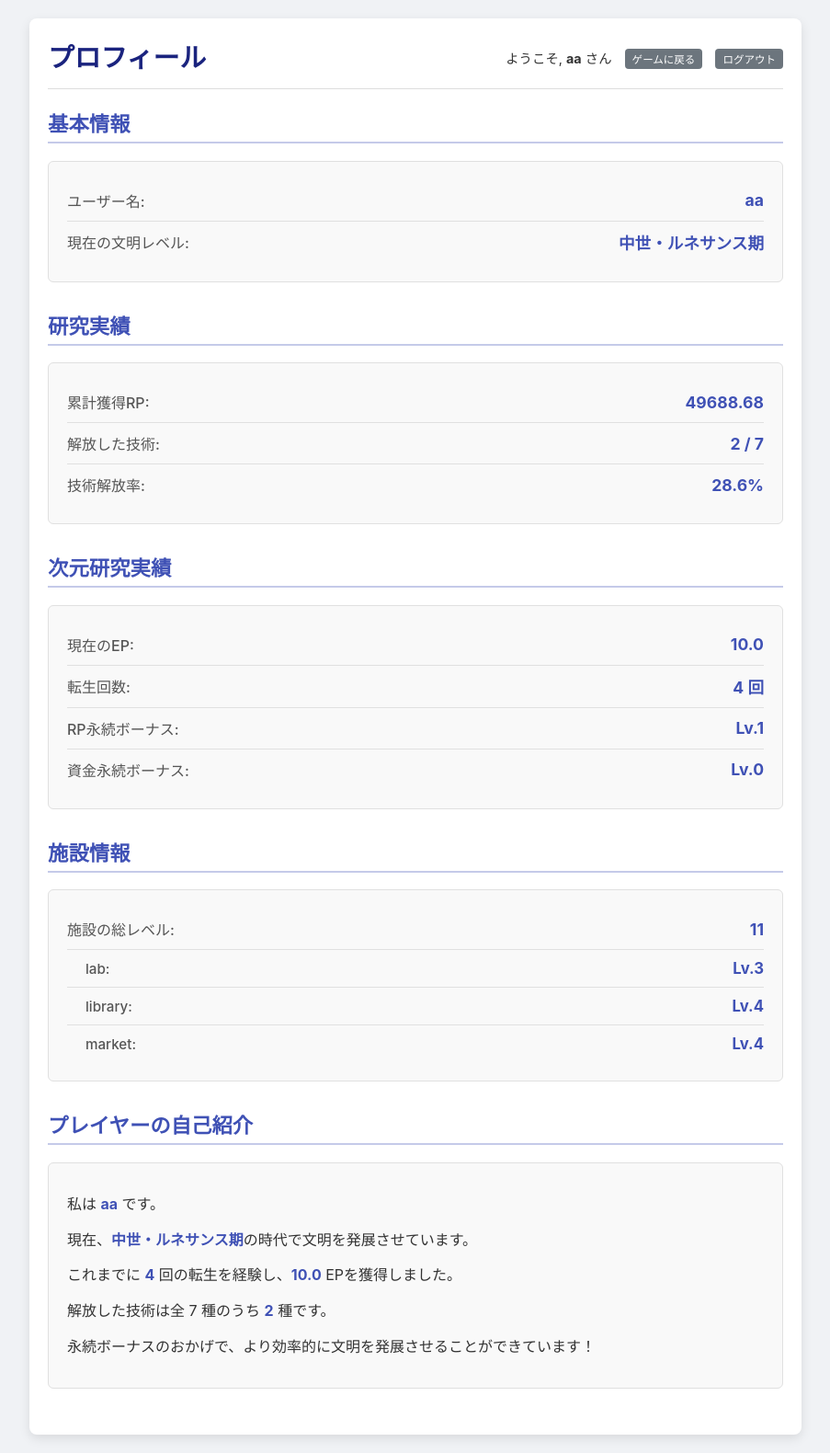
After one commit to kmkm10/project-genesis, a Flask app: page /profile in a window 1280 px wide. The commit adds this page. Shown: the whole page at 92% size, without its empty margins (188-1091 px from the left). Run offline with Flask 3, Linux system fonts and the light colour scheme; a user stored in the database is signed in; data comes from the database, SQL or seed files in the repository; both versions use the stored data as it was before the commit; some libraries are stand-ins or nearby versions.

Commit message:
Add profile page with user statistics and introduction
Co-authored-by: kmkm10 <55736659+kmkm10@users.noreply.github.com>

```diff
--- a/app.py
+++ b/app.py
@@ -173,6 +173,55 @@ def reset_password(token):
 @login_required
 def index(): return render_template('index.html')
 
+@app.route('/profile')
+@login_required
+def profile():
+    """プロフィールページを表示"""
+    conn = None
+    try:
+        conn = get_db_connection()
+        cur = get_cursor(conn)
+        ph = get_sql_placeholder()
+        user_id = session['user_id']
+
+        # ユーザー情報を取得
+        cur.execute(f'SELECT * FROM users WHERE id = {ph}', (user_id,))
+        user = cur.fetchone()
+
+        # プレイヤー情報を取得
+        cur.execute(f'SELECT * FROM players WHERE user_id = {ph}', (user_id,))
+        player = cur.fetchone()
+
+        if not user or not player:
+            flash('プロフィール情報が見つかりません。', 'error')
+            return redirect(url_for('index'))
+
+        # プロフィール情報を整形
+        profile_data = {
+            'username': user['username'],
+            'total_rp_earned': player['total_rp_earned'],
+            'evolution_points': player['evolution_points'],
+            'genesis_shifts': player['genesis_shifts'],
+            'civilization_level': player['civilization_level'],
+            'civilization_name': CIVILIZATION_LEVELS[player['civilization_level']]['name'],
+            'unlocked_tech_count': len(json.loads(player['unlocked_technologies'])),
+            'total_tech_count': len(TECHNOLOGIES),
+            'facility_levels': json.loads(player['facility_levels']),
+            'total_facility_levels': sum(json.loads(player['facility_levels']).values()),
+            'perm_bonus_rp_level': player['perm_bonus_rp_level'],
+            'perm_bonus_money_level': player['perm_bonus_money_level'],
+        }
+
+        return render_template('profile.html', profile=profile_data)
+    except Exception as e:
+        print(f"Profile Error: {e}")
+        flash('プロフィール表示中にエラーが発生しました。', 'error')
+        return redirect(url_for('index'))
+    finally:
+        if conn:
+            cur.close()
+            conn.close()
+
 @app.route('/api/gamestate')
 @login_required
 def get_gamestate():
--- a/static/css/style.css
+++ b/static/css/style.css
@@ -248,3 +248,61 @@ footer {
     font-weight: bold;
     color: #3f51b5;
 }
+
+/* プロフィールページ用スタイル */
+.profile-container {
+    max-width: 800px;
+    margin: 0 auto;
+}
+
+.profile-section {
+    margin-bottom: 30px;
+}
+
+.profile-card {
+    background-color: #f9f9f9;
+    border: 1px solid #e0e0e0;
+    border-radius: 6px;
+    padding: 20px;
+}
+
+.profile-item {
+    display: flex;
+    justify-content: space-between;
+    align-items: center;
+    padding: 10px 0;
+    border-bottom: 1px solid #e0e0e0;
+}
+
+.profile-item:last-child {
+    border-bottom: none;
+}
+
+.profile-label {
+    font-weight: 500;
+    color: #555;
+}
+
+.profile-value {
+    font-weight: bold;
+    color: #3f51b5;
+    font-size: 1.1em;
+}
+
+.profile-facility {
+    padding-left: 20px;
+    font-size: 0.95em;
+}
+
+.profile-intro {
+    line-height: 1.8;
+}
+
+.profile-intro p {
+    margin: 10px 0;
+    color: #333;
+}
+
+.profile-intro strong {
+    color: #3f51b5;
+}
--- a/templates/index.html
+++ b/templates/index.html
@@ -22,6 +22,7 @@
                 </div>
                 <div class="user-info">
                     <span>ようこそ, <strong>{{ session.username }}</strong> さん</span>
+                    <a href="{{ url_for('profile') }}" class="logout-btn">プロフィール</a>
                     <a href="{{ url_for('logout') }}" class="logout-btn">ログアウト</a>
                 </div>
             </div>
--- /dev/null
+++ b/templates/profile.html
@@ -0,0 +1,127 @@
+<!DOCTYPE html>
+<html lang="ja">
+
+<head>
+    <meta charset="UTF-8">
+    <meta name="viewport" content="width=device-width, initial-scale=1.0">
+    <title>プロフィール - Project Genesis</title>
+    <link rel="stylesheet" href="/static/css/style.css">
+    <link rel="manifest" href="/static/manifest.json">
+    <meta name="theme-color" content="#3f51b5">
+</head>
+
+<body>
+    <div id="game-container">
+        <header>
+            <h1>プロフィール</h1>
+            <div class="header-info">
+                <div class="user-info">
+                    <span>ようこそ, <strong>{{ session.username }}</strong> さん</span>
+                    <a href="{{ url_for('index') }}" class="logout-btn">ゲームに戻る</a>
+                    <a href="{{ url_for('logout') }}" class="logout-btn">ログアウト</a>
+                </div>
+            </div>
+        </header>
+
+        <main>
+            {% with messages = get_flashed_messages(with_categories=true) %}
+                {% if messages %}
+                    {% for category, message in messages %}
+                        <div class="flash-{{ category }}">{{ message }}</div>
+                    {% endfor %}
+                {% endif %}
+            {% endwith %}
+
+            <div class="profile-container">
+                <div class="profile-section">
+                    <h2>基本情報</h2>
+                    <div class="profile-card">
+                        <div class="profile-item">
+                            <span class="profile-label">ユーザー名:</span>
+                            <span class="profile-value">{{ profile.username }}</span>
+                        </div>
+                        <div class="profile-item">
+                            <span class="profile-label">現在の文明レベル:</span>
+                            <span class="profile-value">{{ profile.civilization_name }}</span>
+                        </div>
+                    </div>
+                </div>
+
+                <div class="profile-section">
+                    <h2>研究実績</h2>
+                    <div class="profile-card">
+                        <div class="profile-item">
+                            <span class="profile-label">累計獲得RP:</span>
+                            <span class="profile-value">{{ "%.2f"|format(profile.total_rp_earned) }}</span>
+                        </div>
+                        <div class="profile-item">
+                            <span class="profile-label">解放した技術:</span>
+                            <span class="profile-value">{{ profile.unlocked_tech_count }} / {{ profile.total_tech_count }}</span>
+                        </div>
+                        <div class="profile-item">
+                            <span class="profile-label">技術解放率:</span>
+                            <span class="profile-value">{{ "%.1f"|format((profile.unlocked_tech_count / profile.total_tech_count * 100) if profile.total_tech_count > 0 else 0) }}%</span>
+                        </div>
+                    </div>
+                </div>
+
+                <div class="profile-section">
+                    <h2>次元研究実績</h2>
+                    <div class="profile-card">
+                        <div class="profile-item">
+                            <span class="profile-label">現在のEP:</span>
+                            <span class="profile-value">{{ profile.evolution_points }}</span>
+                        </div>
+                        <div class="profile-item">
+                            <span class="profile-label">転生回数:</span>
+                            <span class="profile-value">{{ profile.genesis_shifts }} 回</span>
+                        </div>
+                        <div class="profile-item">
+                            <span class="profile-label">RP永続ボーナス:</span>
+                            <span class="profile-value">Lv.{{ profile.perm_bonus_rp_level }}</span>
+                        </div>
+                        <div class="profile-item">
+                            <span class="profile-label">資金永続ボーナス:</span>
+                            <span class="profile-value">Lv.{{ profile.perm_bonus_money_level }}</span>
+                        </div>
+                    </div>
+                </div>
+
+                <div class="profile-section">
+                    <h2>施設情報</h2>
+                    <div class="profile-card">
+                        <div class="profile-item">
+                            <span class="profile-label">施設の総レベル:</span>
+                            <span class="profile-value">{{ profile.total_facility_levels }}</span>
+                        </div>
+                        {% for facility_id, level in profile.facility_levels.items() %}
+                            {% if level > 0 %}
+                                <div class="profile-item profile-facility">
+                                    <span class="profile-label">{{ facility_id }}:</span>
+                                    <span class="profile-value">Lv.{{ level }}</span>
+                                </div>
+                            {% endif %}
+                        {% endfor %}
+                    </div>
+                </div>
+
+                <div class="profile-section">
+                    <h2>プレイヤーの自己紹介</h2>
+                    <div class="profile-card profile-intro">
+                        <p>私は <strong>{{ profile.username }}</strong> です。</p>
+                        <p>現在、<strong>{{ profile.civilization_name }}</strong>の時代で文明を発展させています。</p>
+                        <p>これまでに <strong>{{ profile.genesis_shifts }}</strong> 回の転生を経験し、<strong>{{ profile.evolution_points }}</strong> EPを獲得しました。</p>
+                        <p>解放した技術は全 {{ profile.total_tech_count }} 種のうち <strong>{{ profile.unlocked_tech_count }}</strong> 種です。</p>
+                        {% if profile.genesis_shifts > 0 %}
+                            <p>永続ボーナスのおかげで、より効率的に文明を発展させることができています！</p>
+                        {% else %}
+                            <p>初めての周回を楽しんでいます。さらなる進化を目指して研究を続けます！</p>
+                        {% endif %}
+                    </div>
+                </div>
+            </div>
+        </main>
+    </div>
+</body>
+
+</html>
```
Also changed, not shown: genesis.db (deleted), 1 other file.
